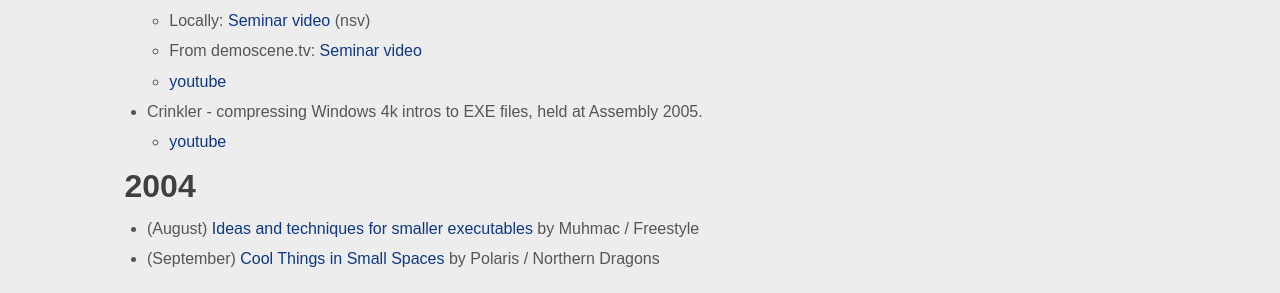
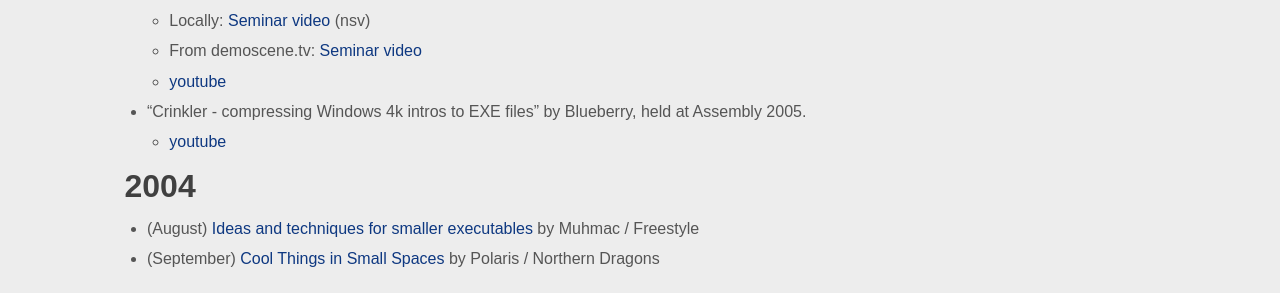
Before and after one commit to in4k/in4k.github.io, a Jekyll site: the page built from wiki/seminars.markdown, in a window 1280 px wide. Shown: the part 1040-1333 px from the top of the page. Built offline with Jekyll 4.4.1, drawn with Linux system fonts in a browser that asks for light colours; some web fonts are replaced.

Commit message:
Update seminars.markdown

```diff
--- a/wiki/seminars.markdown
+++ b/wiki/seminars.markdown
@@ -36,7 +36,7 @@
     * Locally: [Seminar video](ftp://ftp.untergrund.net/users/in4kadmin/files/demoscene.tv_seminar_4k_by_gargaj_seminar__main.nsv) (nsv)
     * From demoscene.tv: [Seminar video](http://vod.demoscene.tv/demoscene.tv_seminar_4k_by_gargaj_seminar__main.nsv)
     * [youtube](https://www.youtube.com/watch?v=_sXjS4tDpSU)
-* Crinkler - compressing Windows 4k intros to EXE files, held at Assembly 2005.
+* "Crinkler - compressing Windows 4k intros to EXE files" by Blueberry, held at Assembly 2005.
     * [youtube](https://www.youtube.com/watch?v=VIzg9NCW3rs])
 
 ## 2004
```
